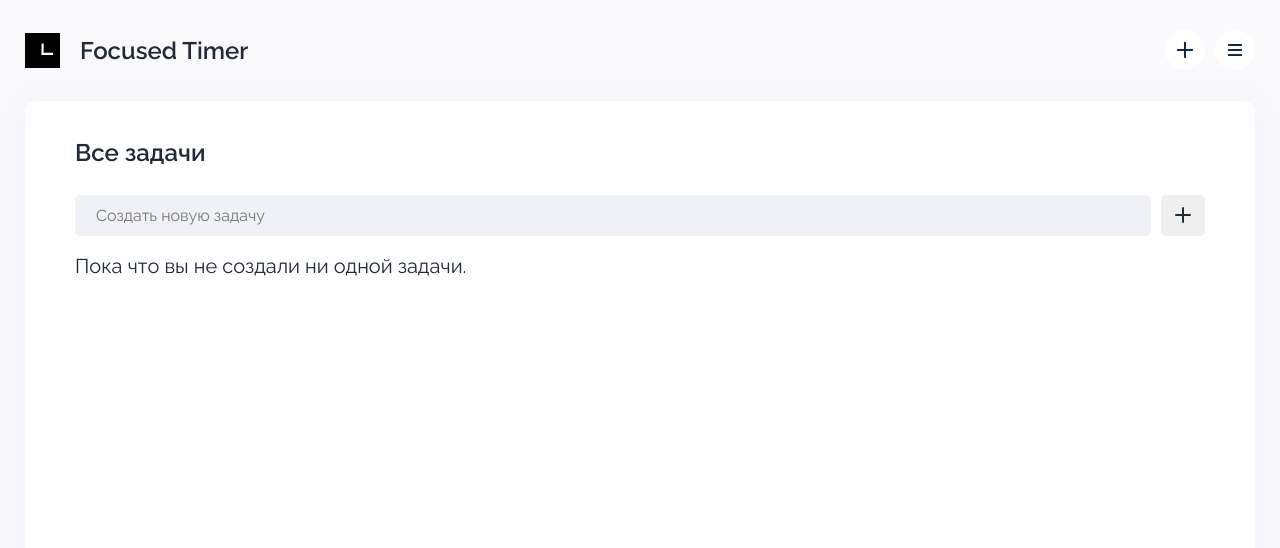
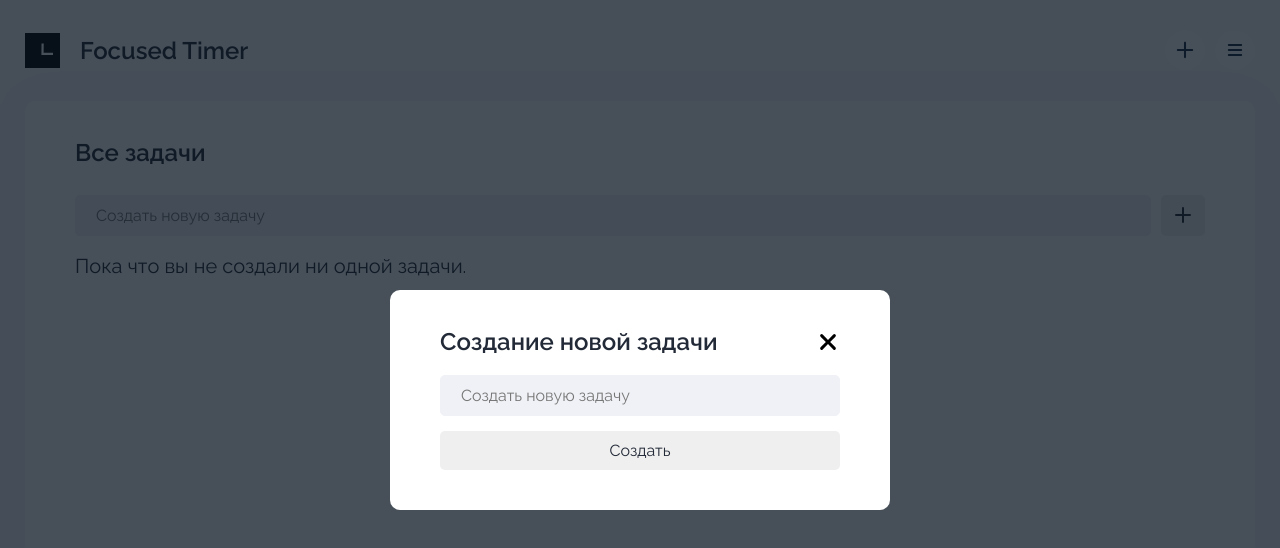
Before and after one commit to dariasavinova/focused-timer, a React (Vite) app: page / in a window 1280 px wide. Both pictures are taken after a click on the icon 1185 px from the left and 50 px from the top of the page. Shown: the top 548 px of the page. Built offline with nearby package versions, Linux system fonts and the light colour scheme.

Commit message:
made popup task creation

```diff
--- /dev/null
+++ b/src/assets/svgComponents/CloseSvg/CloseSvg.tsx
@@ -0,0 +1,23 @@
+import React from 'react'
+
+import styles from '../styles/Svg.module.scss'
+
+interface CloseSvgProps {
+  onClick: () => void
+  className?: string
+}
+
+const CloseSvg: React.FC<CloseSvgProps> = ({ onClick, className }) => (
+  <div className={styles.wrapper} onClick={onClick}>
+    <svg className={className}
+         width="24px"
+         height="24px"
+         viewBox="0 0 1024 1024"
+         xmlns="http://www.w3.org/2000/svg">
+      <path fill="#000000"
+            d="M195.2 195.2a64 64 0 0 1 90.496 0L512 421.504 738.304 195.2a64 64 0 0 1 90.496 90.496L602.496 512 828.8 738.304a64 64 0 0 1-90.496 90.496L512 602.496 285.696 828.8a64 64 0 0 1-90.496-90.496L421.504 512 195.2 285.696a64 64 0 0 1 0-90.496z" />
+    </svg>
+  </div>
+)
+
+export default CloseSvg
--- a/src/assets/svgComponents/PlusSvg/PlusSvg.tsx
+++ b/src/assets/svgComponents/PlusSvg/PlusSvg.tsx
@@ -5,12 +5,13 @@ import styles from '../styles/Svg.module.scss'
 interface PlusSvgProps {
   background: string
   color: string
+  onClick: () => void
   className?: string
 }
 
-const PlusSvg: React.FC<PlusSvgProps> = ({ background, color, className }) => {
+const PlusSvg: React.FC<PlusSvgProps> = ({ background, color, onClick, className}) => {
   return (
-    <div className={styles.wrapper}>
+    <div className={styles.wrapper} onClick={onClick}>
       <svg className={className}
            width="40px"
            height="40px"
--- a/src/components/Header/Header.module.scss
+++ b/src/components/Header/Header.module.scss
@@ -28,3 +28,13 @@
     margin: 0 0 0 10px
   }
 }
+
+.popup {
+  &__input {
+    margin: 0 0 15px;
+  }
+
+  &__create {
+    width: 100%;
+  }
+}
--- a/src/components/Header/Header.tsx
+++ b/src/components/Header/Header.tsx
@@ -1,4 +1,4 @@
-import React from 'react'
+import React, { useState } from 'react'
 import { Link } from 'react-router-dom'
 
 import styles from './Header.module.scss'
@@ -7,8 +7,15 @@ import logo from '@/assets/logo.svg'
 import Title from '@/components/Title/Title.tsx'
 import MenuSvg from '@/assets/svgComponents/MenuSvg/MenuSvg.tsx'
 import PlusSvg from '@/assets/svgComponents/PlusSvg/PlusSvg.tsx'
+import Popup from '@/components/Popup/Popup.tsx'
+import TextInput from '@/components/TextInput/TextInput.tsx'
+import Button from '@/components/Button/Button.tsx'
 
-const Header: React.FC = () => (
+const Header: React.FC = () => {
+  const [isPopupVisible, setIsPopupVisible] = useState(false)
+  const [inputValue, setInputValue] = useState('')
+
+  return (
     <div className={styles.wrapper}>
       <Link to={'/'}>
         <div className={styles.logo}>
@@ -17,10 +24,25 @@ const Header: React.FC = () => (
         </div>
       </Link>
       <div className={styles.buttons}>
-      <PlusSvg className={styles.buttons__item} background={'#ffffff'} color={'#15293E'} />
+        <PlusSvg
+          className={styles.buttons__item}
+          background={'#ffffff'}
+          color={'#15293E'}
+          onClick={() => setIsPopupVisible(true)} />
         <MenuSvg className={styles.buttons__item} background={'#ffffff'} color={'#15293E'} />
       </div>
+      {isPopupVisible && (
+        <Popup title={'Создание новой задачи'} onClose={() => setIsPopupVisible(false)}>
+          <TextInput
+            className={styles.popup__input}
+            placeholder={'Создать новую задачу'}
+            value={inputValue}
+            onChange={(e) => setInputValue(e.target.value)}
+          />
+          <Button className={styles.popup__create}>Создать</Button>
+        </Popup>)}
     </div>
   )
+}
 
 export default Header
--- /dev/null
+++ b/src/components/Popup/Popup.module.scss
@@ -0,0 +1,37 @@
+.wrapper {
+  position: fixed;
+  top: 0;
+  left: 0;
+  background: var(--popup-background);
+  z-index: 10000;
+  width: 100vw;
+  height: 100vh;
+  display: flex;
+  align-items: center;
+  justify-content: center;
+}
+
+.popup {
+  padding: 40px 50px;
+  background-color: var(--white);
+  font-size: 16px;
+  border-radius: 10px;
+  max-width: 500px;
+  width: 100%;
+
+  &__header {
+    display: flex;
+    align-items: normal;
+    justify-content: space-between;
+    margin: 0 0 20px;
+  }
+
+  &__title {
+    font-weight: 600;
+    margin: 0 15px 0 0;
+  }
+
+  &__close {
+    cursor: pointer;
+  }
+}
--- /dev/null
+++ b/src/components/Popup/Popup.tsx
@@ -0,0 +1,28 @@
+import React from 'react'
+
+import styles from './Popup.module.scss'
+
+import Title from '@/components/Title/Title.tsx'
+import CloseSvg from '@/assets/svgComponents/CloseSvg/CloseSvg.tsx'
+
+interface PopupProps {
+  title: string
+  onClose: () => void
+  children: React.ReactNode
+}
+
+const Popup: React.FC<PopupProps> = ({ title, onClose, children }) => {
+  return (
+    <div className={styles.wrapper}>
+      <div className={styles.popup}>
+        <div className={styles.popup__header}>
+          <Title className={styles.popup__title} level={3}>{title}</Title>
+          <CloseSvg className={styles.popup__close} onClick={onClose} />
+        </div>
+        {children}
+      </div>
+    </div>
+  )
+}
+
+export default Popup
--- a/src/styles/variables.scss
+++ b/src/styles/variables.scss
@@ -6,4 +6,6 @@
   --grey-element: #F0F1F6;
 
   --accent-shadow: 0px 0px 40px 1px #F2F2F8;
+
+  --popup-background: rgba(10, 22, 34, 0.75);
 }
```
Lines whose indentation alone changed are shown as unchanged.
